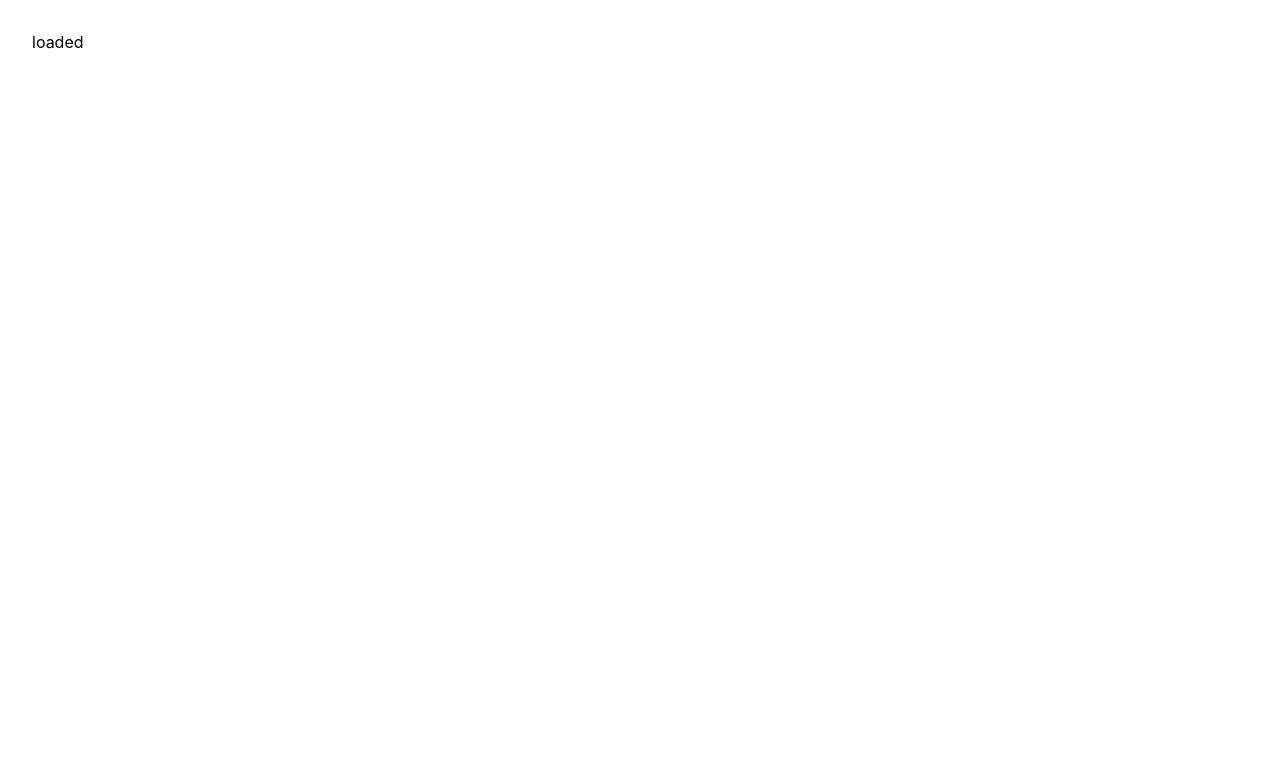
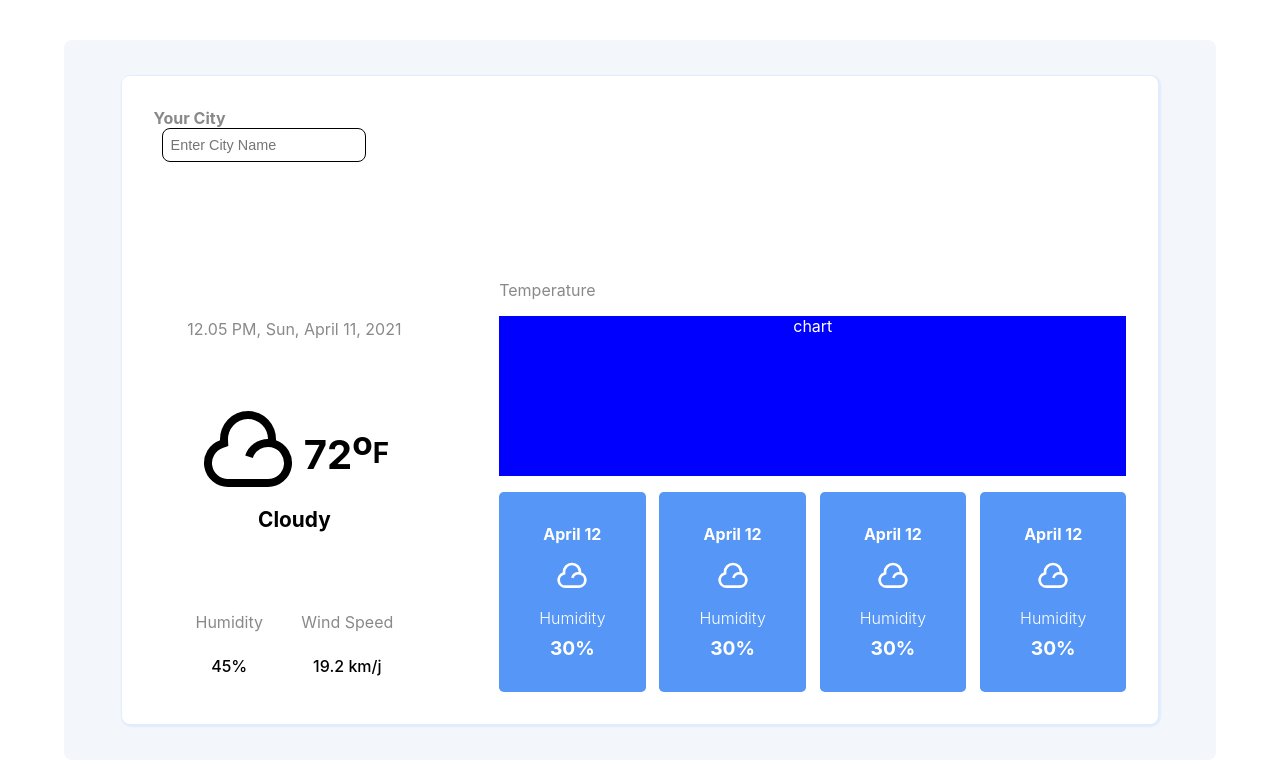
Before and after one commit to Hemsleek/Weather_Forecast, a React (Create React App) app: page / in a window 1280 px wide. Shown: the top 766 px of the page. Built offline with nearby package versions, Linux system fonts and the light colour scheme.

Commit message:
feat: project structure, main and Additional info section

```diff
--- a/public/index.html
+++ b/public/index.html
@@ -24,7 +24,7 @@
       work correctly both with client-side routing and a non-root public URL.
       Learn how to configure a non-root public URL by running `npm run build`.
     -->
-    <title>React App</title>
+    <title>Weather Forecast</title>
   </head>
   <body>
     <noscript>You need to enable JavaScript to run this app.</noscript>
--- a/src/App.css
+++ b/src/App.css
@@ -1,4 +1,142 @@
 .App {
-  display: grid;
+  display: flex;
+  align-items: center;
+  justify-content: center;
+  border-radius:.5rem;
+  background:#F3F6FA;
+  width:90vw;
+  height:90vh;
 
 }
+.wrapper{
+  display:grid;
+  grid-template-columns:22vw 1fr;
+  column-gap: 4rem;
+  padding:2rem;
+  width:90%;
+  height:90%;
+  background:#fff;
+  border-radius:.5rem;
+  box-shadow: 1px 1px 1px 2px #E1EDFF;
+}
+.MainSection{
+  display:flex;
+  flex-direction: column;
+  align-items: center;
+  justify-content: space-between;
+
+}
+
+.searchBar input{
+  padding:.5rem .5rem;
+  border-radius:.5rem;
+  margin-left:.5rem;
+  border:1px solid black;
+  font-size:.9rem;
+
+}
+.searchBar input:focus{
+  outline:none;
+}
+.searchBar span{
+  font-weight: bold;
+}
+.main{
+  display:flex;
+  flex-direction: column;
+
+}
+.MainSection .time{
+  text-align: center;
+  margin-bottom:1rem;
+}
+
+.weather-condition{
+  display:flex;
+  flex-direction: column;
+  align-items: center;
+  margin:3rem 0;
+}
+.weather-condition > span{
+  margin-top:.5rem;
+  color:#000;
+  font-weight:bold;
+  font-size:1.3rem;
+}
+.weather-condition .cloud-info{
+  display:flex;
+  align-items: center;
+  column-gap: .5rem;
+}
+.cloud-info img{
+  width:6rem;
+}
+.cloud-info span{
+  color:black;
+  font-weight: bold;
+  font-size:2.5rem;
+}
+
+.MainSection .info{
+  display:flex;
+  align-items: center;
+  justify-content: space-between;
+  margin-top:1rem;
+}
+.info-item{
+  display:flex;
+  flex-direction: column;
+  align-items: center;
+  padding:1rem 1.2rem;
+}
+.info-item span:last-child{
+  font-weight: 500;
+  margin-top:1.5rem;
+  color:black;
+}
+
+.AdditionalInfo{
+  display:flex;
+  flex-direction:column;
+  justify-content:flex-end;
+
+}
+.chart{
+  text-align: center;
+  height:10rem;
+  background:blue;
+  margin:1rem 0;
+  color:#fff;
+}
+.extra-info{
+  display:flex;
+  align-items: stretch;
+  justify-content: space-between;
+  width: 100%;
+}
+.extra-info .day-info{
+  background-color: #5596F6;
+  width:fit-content;
+  display:flex;
+  flex-direction: column;
+  align-items: center;
+  padding:2rem 2.5rem;
+  border-radius: 0.3rem;
+  color:#fff;
+
+}
+.day-info img{
+  filter:invert(1);
+  margin:1rem 0;
+}
+.day-info span:last-of-type{
+  margin-top:.5rem;
+  font-weight: bold;
+  font-size: 1.2rem;
+}
+.day-info span:first-of-type{
+  font-weight: bold;
+}
+.day-info span:nth-child(3){
+  font-weight: 300;
+}
--- a/src/App.jsx
+++ b/src/App.jsx
@@ -6,39 +6,43 @@ const MainSection = () => {
 
         <div className="searchBar">
           <span>Your City</span>
-          <input type="text" placeholder='Nigeria'/>
+          <input type="text" placeholder='Enter City Name'/>
         </div>
 
-        <span>12.05 PM, Sun, April 11, 2021 </span>
+        <div className="main">
+          <span className="time">12.05 PM, Sun, April 11, 2021 </span>
 
           <div className="weather-condition">
 
             <div className="cloud-info">
               <img src="./imgs/cloud.svg" alt="cloud-icon"/>
-            <span>72 <sup>oF</sup> </span>
+              <span>72<sup>o<sub>F</sub></sup> </span>
             </div>
             <span>Cloudy</span>
           </div>
 
           <div className="info">
-          <div className="humidity">
+            <div className="humidity info-item">
               <span>Humidity</span>
               <span>45%</span>
             </div>
-          <div className="wind-speed">
+            <div className="wind-speed info-item">
               <span>Wind Speed</span>
               <span>19.2 km/j</span>
             </div>
           </div>
+        </div>
+
       </section>
   )
 }
+
 const AdditionalInfo = () => {
   return(
     <section className="AdditionalInfo">
       <div className="chart-wrapper">
         <span>Temperature</span>
-        <div className="chart"></div>
+        <div className="chart"> chart</div>
       </div>
       <div className="extra-info">
         {
@@ -57,7 +61,10 @@ const AdditionalInfo = () => {
 function App() {
   return (
     <div className="App">
-      loaded
+      <div className="wrapper">
+        <MainSection />
+        <AdditionalInfo />
+      </div>
     </div>
   );
 }
--- a/src/index.css
+++ b/src/index.css
@@ -1,6 +1,19 @@
+*{
+  box-sizing: border-box;
+}
+html,
+body{
+  margin:0;
+  padding:0;
+}
 body {
-  margin: 0;
-  padding:2rem;
+  display:flex;
+  align-items: center;
+  justify-content: center;
+  width: 100vw;
+  height:100vh;
+  color:#898989;
+  overflow: hidden;
   font-family: -apple-system, BlinkMacSystemFont, 'Segoe UI', 'Roboto', 'Oxygen',
     'Ubuntu', 'Cantarell', 'Fira Sans', 'Droid Sans', 'Helvetica Neue',
     sans-serif;
```
Lines whose indentation alone changed are shown as unchanged.
